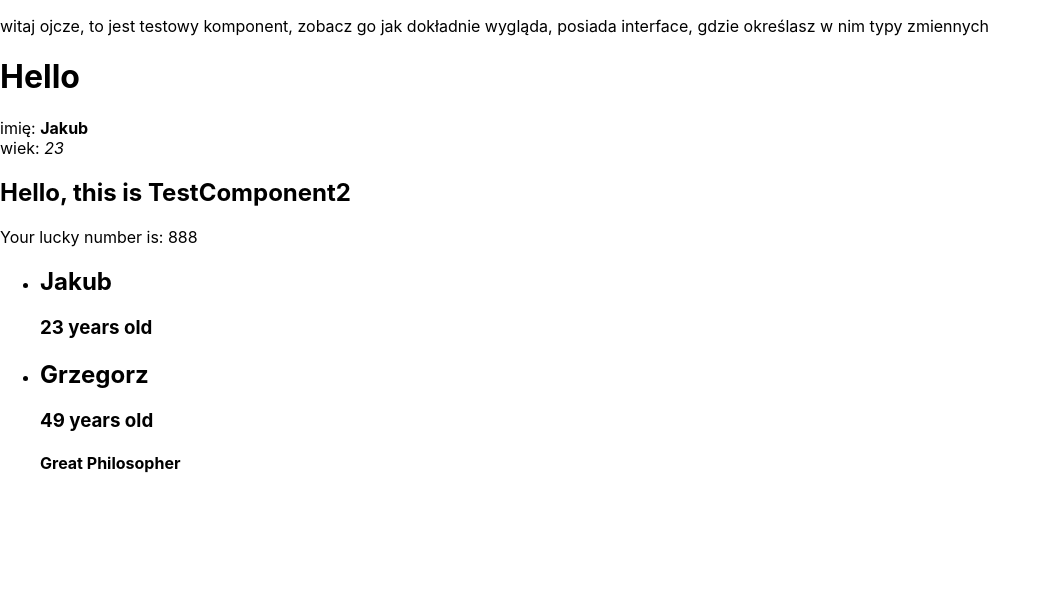
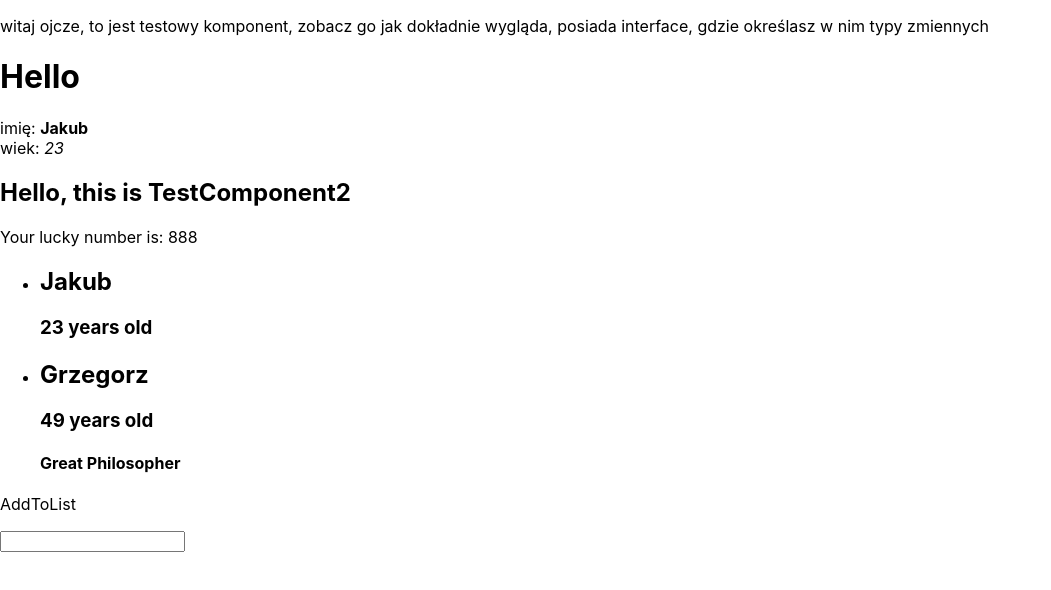
Before and after one commit to pecet3/faq-section, a React (Create React App) app: page / in a window 1280 px wide. Shown: the top 590 px of the page, without its empty margins (0-1051 px from the left). Built offline with nearby package versions, Linux system fonts and the light colour scheme.

Commit message:
added AddToList

```diff
--- a/src/App.tsx
+++ b/src/App.tsx
@@ -1,21 +1,20 @@
-import React from 'react';
-import './App.css';
+import React from "react";
+import "./App.css";
 import TestComponent from "./TestComponent";
-import {TestComponent2} from "./TestComponent2";
+import { TestComponent2 } from "./TestComponent2";
+import AddToList from "./AddToList";
 
 function App() {
   return (
     <>
-    <TestComponent
-    text="witaj ojcze, to jest testowy komponent, zobacz go jak dokładnie wygląda, posiada interface, gdzie określasz w nim typy zmiennych"
-    sayHello={true}
-    personalData={{name: "Jakub", age: 23}}
-    />
-    <TestComponent2
-    title="Hello, this is TestComponent2"
-    luckyNumber={888}
-    />
-  </>
+      <TestComponent
+        text="witaj ojcze, to jest testowy komponent, zobacz go jak dokładnie wygląda, posiada interface, gdzie określasz w nim typy zmiennych"
+        sayHello={true}
+        personalData={{ name: "Jakub", age: 23 }}
+      />
+      <TestComponent2 title="Hello, this is TestComponent2" luckyNumber={888} />
+      <AddToList />
+    </>
   );
 }
 
```
